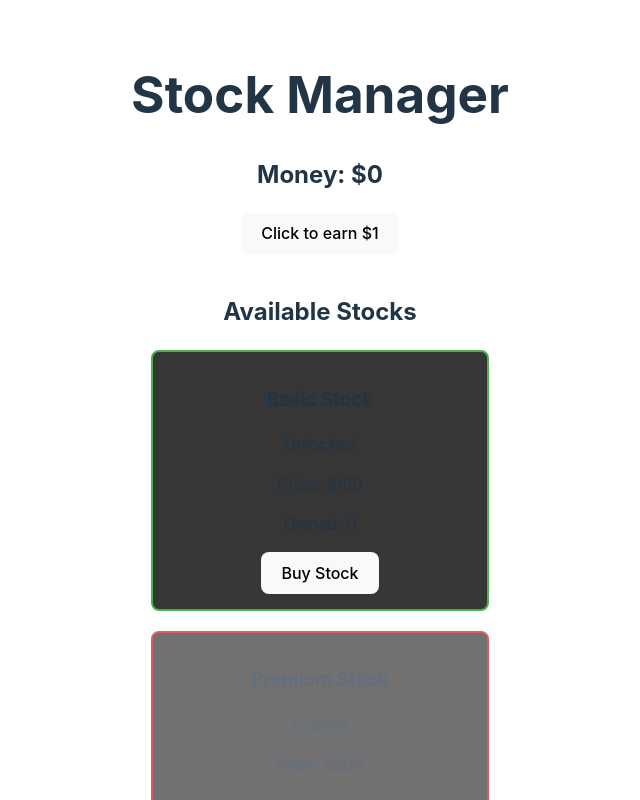
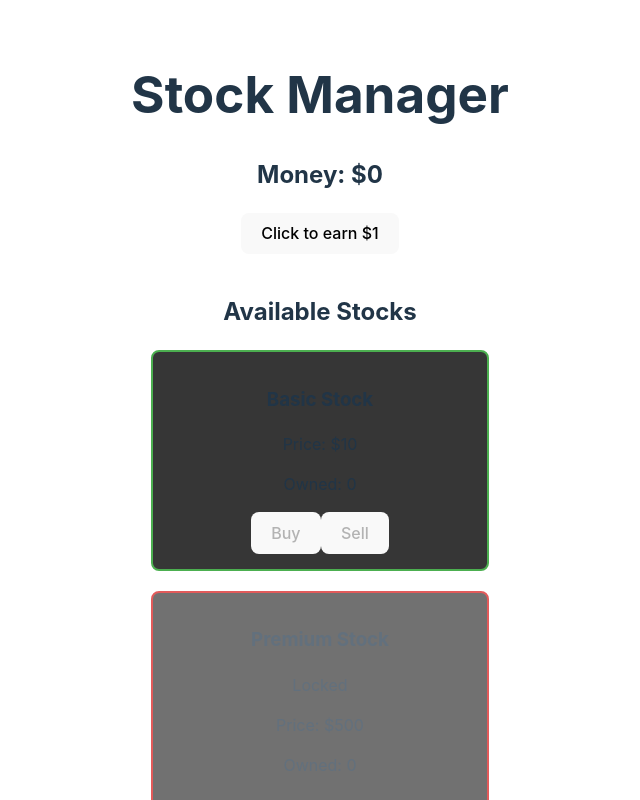
Before and after one commit to Ellia00/Stocky, a React (Vite) app: page / in a window 1280 px wide. Shown: the top 800 px of the page, without its empty margins (320-960 px from the left). Built offline with nearby package versions, Linux system fonts and the light colour scheme.

Commit message:
stock saves in localstorage and can be sold

```diff
--- a/src/components/StockDisplay.jsx
+++ b/src/components/StockDisplay.jsx
@@ -1,31 +1,46 @@
-import { useState } from "react";
-import "./StockDisplay.css";
+import { useState, useEffect } from 'react';
+import './StockDisplay.css';
 
-const StockDisplay = ({money, onPurchase}) => {
-  const [unlockedStocks, setUnlockedStocks] = useState([
-    { id: 1, name: "Basic Stock", isUnlocked: true, price: 100, owned: 0 },
-    { id: 2, name: "Premium Stock", isUnlocked: false, price: 500, owned: 0 },
-    { id: 3, name: "Elite Stock", isUnlocked: false, price: 1000, owned: 0 },
-    {
-      id: 4,
-      name: "Legendary Stock",
-      isUnlocked: false,
-      price: 5000,
-      owned: 0,
-    },
-  ]);
+const StockDisplay = ({ money, onPurchase }) => {
+  const [unlockedStocks, setUnlockedStocks] = useState(() => {
+      const savedStocks = localStorage.getItem('stocks');
+      if (savedStocks) {
+          return JSON.parse(savedStocks);
+      }
+      return [
+          { id: 1, name: 'Basic Stock', isUnlocked: true, price: 10, owned: 0 },
+          { id: 2, name: 'Premium Stock', isUnlocked: false, price: 500, owned: 0 },
+          { id: 3, name: 'Elite Stock', isUnlocked: false, price: 1000, owned: 0 },
+          { id: 4, name: 'Legendary Stock', isUnlocked: false, price: 5000, owned: 0 }
+      ];
+  });
 
-  const buyStock = (stockId) => {
-    const stock = unlockedStocks.find((s) => s.id === stockId);
-    if (stock && onPurchase(stock.price)) {
-      setUnlockedStocks(
-        unlockedStocks.map((s) => {
-          if (s.id === stockId) {
-            return { ...s, owned: s.owned + 1 };
-          }
-          return s;
-        })
-      );
+  useEffect(() => {
+      localStorage.setItem('stocks', JSON.stringify(unlockedStocks));
+  }, [unlockedStocks]);
+
+const buyStock = (stockId) => {    const stock = unlockedStocks.find(s => s.id === stockId);
+    if (stock && stock.isUnlocked && money >= stock.price) {
+      onPurchase(stock.price);
+      setUnlockedStocks(unlockedStocks.map(s => {
+        if (s.id === stockId) {
+          return { ...s, owned: s.owned + 1 };
+        }
+        return s;
+      }));
+    }
+  };
+
+  const sellStock = (stockId) => {
+    const stock = unlockedStocks.find(s => s.id === stockId);
+    if (stock && stock.owned > 0) {
+      onPurchase(-stock.price); // Negative price means adding money back
+      setUnlockedStocks(unlockedStocks.map(s => {
+        if (s.id === stockId) {
+          return { ...s, owned: s.owned - 1 };
+        }
+        return s;
+      }));
     }
   };
 
@@ -39,13 +54,26 @@ const StockDisplay = ({money, onPurchase}) => {
             className={`stock-item ${stock.isUnlocked ? "unlocked" : "locked"}`}
           >
             <h3>{stock.name}</h3>
-            <p>{stock.isUnlocked ? "Unlocked" : "Locked"}</p>
+            <p>{stock.isUnlocked ? '' : 'Locked'}</p>
             <p>Price: ${stock.price}</p>
             <p>Owned: {stock.owned}</p>
             {stock.isUnlocked && (
-              <button onClick={() => buyStock(stock.id)} className="buy-button">
-                Buy Stock
-              </button>
+              <div className="button-group">
+                <button
+                  onClick={() => buyStock(stock.id)}
+                  className="buy-button"
+                  disabled={money < stock.price}
+                >
+                  Buy
+                </button>
+                <button
+                  onClick={() => sellStock(stock.id)}
+                  className="sell-button"
+                  disabled={stock.owned === 0}
+                >
+                  Sell
+                </button>
+              </div>
             )}
           </div>
         ))}
```
